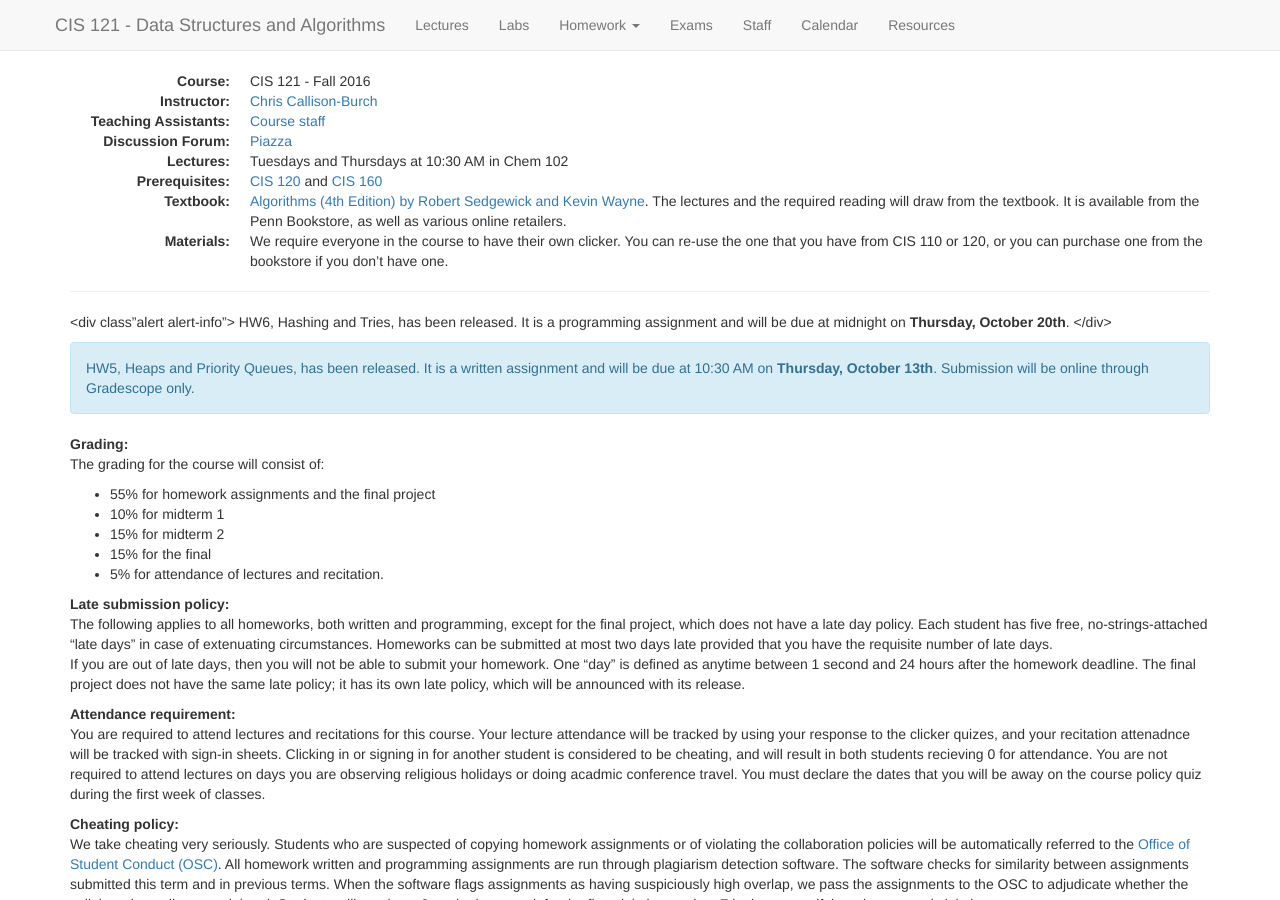
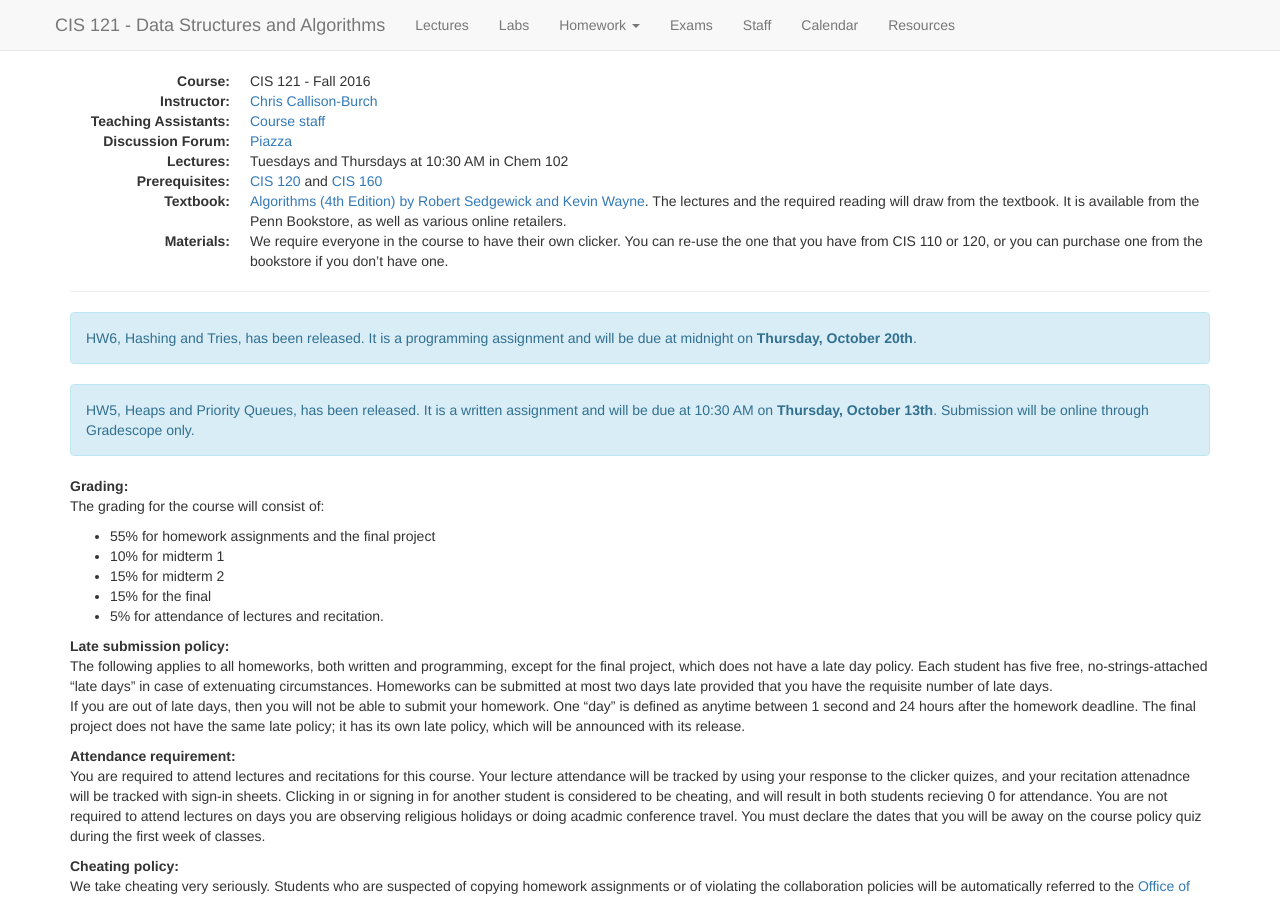
Before and after one commit to vikramkh/course-website-16fa, a Jekyll site: the page built from index.md, in a window 1280 px wide and 900 px high. Built offline with Jekyll 4.4.1, drawn with Linux system fonts in a browser that asks for light colours; nearby versions of some CDN libraries.

Commit message:
Fix typo

```diff
--- a/index.md
+++ b/index.md
@@ -31,7 +31,7 @@ Materials:
 : We require everyone in the course to have their own clicker.  You can re-use the one that you have from CIS 110 or 120, or you can purchase one from the bookstore if you don't have one.
 
 ---
-<div class"alert alert-info">
+<div class="alert alert-info">
 HW6, Hashing and Tries, has been released. It is a programming assignment and will be due at midnight on <b>Thursday, October 20th</b>.
 </div>
 
```
